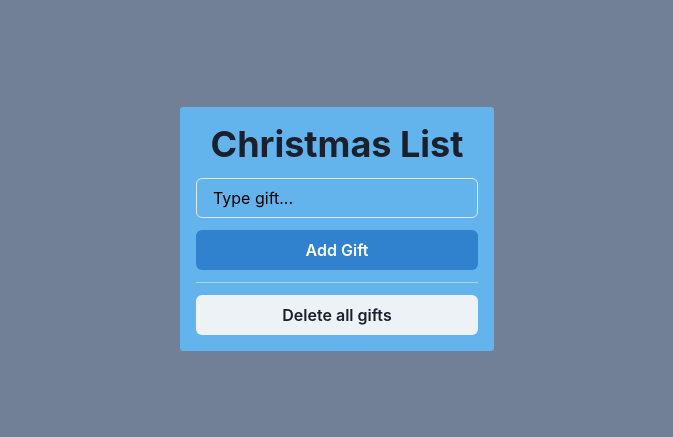
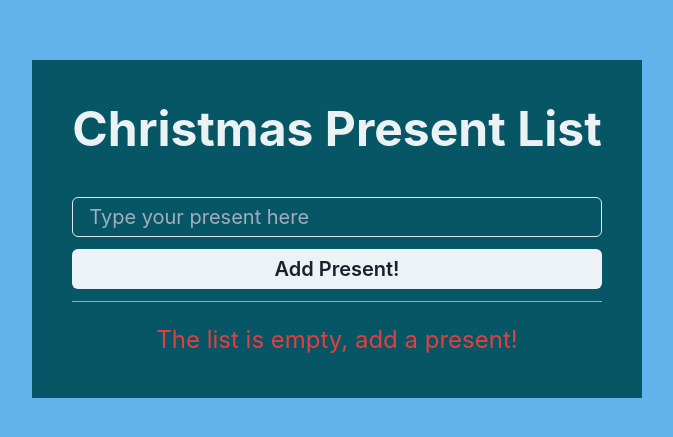
Before and after one commit to g-rossler/Adviency-To-Do-List, a React (Create React App) app: page / in a window 1280 px wide. Shown: the part 171-608 px from the top of the page, without its empty margins (303-976 px from the left). Built offline with nearby package versions, Linux system fonts and the light colour scheme; the HTML template or start-up script is replaced by a standard one.

Commit message:
Add a message telling the user that the list is empty

```diff
--- a/src/App.js
+++ b/src/App.js
@@ -9,86 +9,105 @@ import {
   ListItem,
   Spacer,
   Box,
+  useToast,
 } from "@chakra-ui/react";
-import React from "react";
+import React, { useState } from "react";
 import { nanoid } from "nanoid";
+import { DeleteIcon } from "@chakra-ui/icons";
 
-//- Día 5: La gente está muy indecisa y agrega muchos regalos y después los debe borrar de a uno!
-//Agreguemos un botón para eliminar todos los regalos a la vez!
+//- Día 6: Nuestra aplicación no se ve muy bien cuando no hay regalos,
+// agreguemos un mensaje alentando a agregar regalos cuando no haya ninguno!
 
 export default function App() {
-  const [gift, setGift] = React.useState("");
-  const [listGift, setListGift] = React.useState([]);
+  const [listGift, setListGift] = useState([]);
+  const [gift, setGift] = useState("");
+  const toast = useToast();
 
-  function handleClick(event) {
-    event.preventDefault();
-    setListGift((prevListGift) => {
-      return gift.length === 0
-        ? [...prevListGift]
-        : [
-            ...prevListGift,
+  function addGift() {
+    setListGift((prevSetGift) => {
+      return [
+        ...prevSetGift,
         {
-              giftItem: gift,
+          text: gift,
           id: nanoid(),
         },
       ];
     });
     setGift("");
+    toast({
+      title: "Present added!",
+      description: "We've added your present for you.",
+      status: "success",
+      duration: 3000,
+      isClosable: true,
+    });
   }
 
   function deleteItem(itemId) {
-    setListGift((prevListGift) => {
-      return prevListGift.filter((item) => item.id != itemId);
+    setListGift((prevSetGift) => {
+      return prevSetGift.filter((item) => item.id != itemId);
     });
-  }
-
-  function deleteList() {
-    setListGift([]);
   }
 
   return (
     <Flex
+      align="center"
+      justify="center"
       height="100vh"
-      alignItems="center"
-      justifyContent="center"
-      backgroundColor="gray.500"
+      backgroundColor="blue.300"
     >
-      <Flex direction="column" p={4} backgroundColor="blue.300" rounded={3}>
-        <Heading mb={3} textAlign="center">
-          Christmas List
+      <Flex direction="column" backgroundColor="cyan.900" p={10}>
+        <Heading fontSize='5xl' textColor="whiteAlpha.900" mb={10}>
+          Christmas Present List
         </Heading>
         <Input
-          placeholder="Type gift..."
-          _placeholder={{ color: "black" }}
+          textColor="whiteAlpha.900"
           mb={3}
+          placeholder="Type your present here"
           onChange={(e) => setGift(e.target.value)}
           value={gift}
+          fontSize='xl'
         />
-        <Button colorScheme="blue" mb={3} onClick={(e) => handleClick(e)}>
-          Add Gift
+        <Button
+          mb={3}
+          onClick={() => {
+            if (gift.length != 0) {
+              addGift();
+            } else {
+              toast({
+                title: "Error!",
+                description: "You need to type your present",
+                status: "error",
+                duration: 3000,
+                isClosable: true,
+              })
+            }
+          }}
+          fontSize='xl'
+        >
+          Add Present!
         </Button>
-        <Divider mb={3} />
-        <UnorderedList direction="">
+        <Divider mb={5} />
+        {listGift.length === 0 ? (
+          <Text fontSize='2xl' textColor="red.500" textAlign='center'>The list is empty, add a present!</Text>
+        ) : (
+          <UnorderedList>
             {listGift.map((gift) => {
               return (
-              <ListItem key={gift.id} id={gift.id} mb={2}>
-                <Flex justifyContent='space-around'>
-                  <Text color="white">
-                    {gift.giftItem}
-                    <Button
-                      ml={3}
-                      color="gray"
-                      onClick={() => deleteItem(gift.id)}
-                    >
-                      X
+                <ListItem p={1} m={1}>
+                  <Flex justify="space-between" align="center">
+                    <Text fontSize='xl' ml={2} textColor="whiteAlpha.900">
+                      {gift.text}
+                    </Text>
+                    <Button mr={1} onClick={() => deleteItem(gift.id)}>
+                      <DeleteIcon />
                     </Button>
-                  </Text>
                   </Flex>
                 </ListItem>
               );
             })}
           </UnorderedList>
-        <Button onClick={() => deleteList()}>Delete all gifts</Button>
+        )}
       </Flex>
     </Flex>
   );
```
Lines whose indentation alone changed are shown as unchanged.
